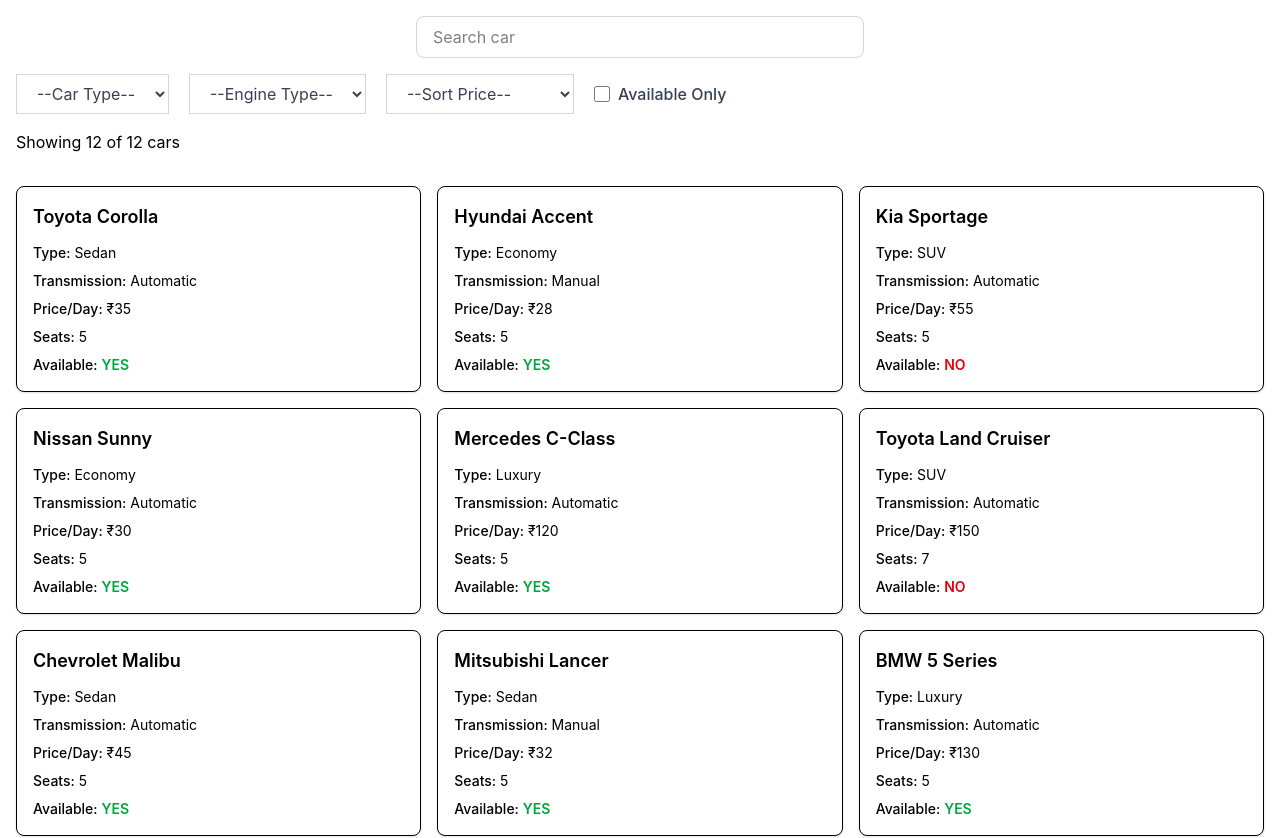
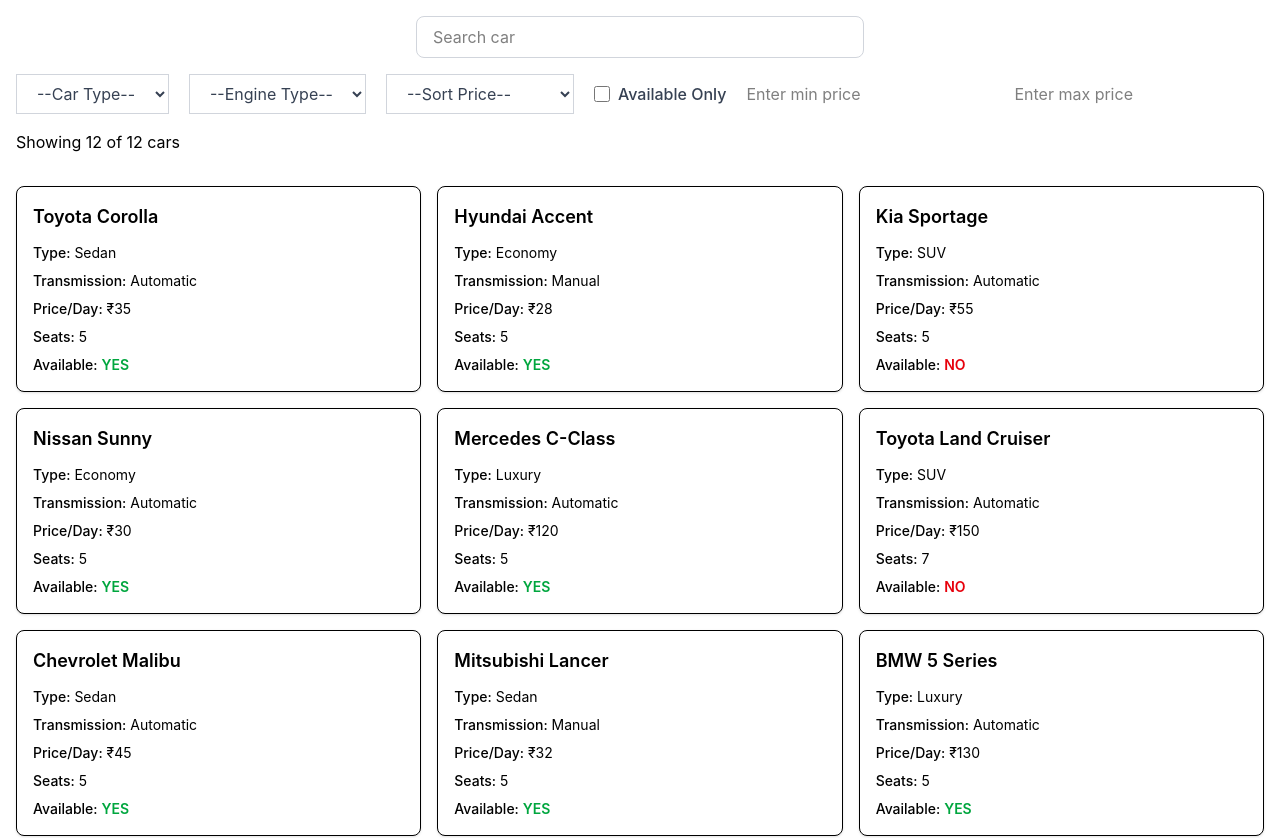
Before and after one commit to Anvitsinghal/Car-Browser-Searchable-Filterable-List-, a React (Vite) app: page / in a window 1280 px wide. Shown: the top 838 px of the page. Built offline with nearby package versions, Linux system fonts and the light colour scheme.

Commit message:
added min price.max price filter

```diff
--- a/src/App.jsx
+++ b/src/App.jsx
@@ -34,6 +34,8 @@
   const [sortprice, selectsortprice] = useState(
     searchParams.get("sortPrice") || ""
   );
+  const [minprice,setminprice]=useState(searchParams.get("minprice")||"")
+   const [maxprice,setmaxprice]=useState(searchParams.get("maxprice")||"")
 
   const updateURL = (key, value) => {
     const newParams = new URLSearchParams(searchParams);
@@ -54,7 +56,8 @@
       transmission === "" &&
       Type === "" &&
       sortprice === "" &&
-      !Available
+      !Available &&
+      minprice=="" && maxprice==""
     ) {
       setData(Cars);
       return;
@@ -73,7 +76,8 @@
           car.type
             .toLowerCase()
             .includes(Type.toLowerCase()) &&
-          (!Available || car.available)
+          (!Available || car.available) &&
+          car.pricePerDay>=(minprice==""?0:minprice) && car.pricePerDay<=(maxprice==""?100000:maxprice)
       );
 
       if (sortprice === "0") {
@@ -101,6 +105,8 @@
     Available,
     sortprice,
     Cars,
+    minprice,
+    maxprice,
   ]);
 
   const resetFilters = () => {
@@ -285,7 +291,8 @@
             </span>
 
           </label>
-
+         <input type="number" value={minprice} onChange={(e)=>{setminprice(e.target.value); updateURL("minprice",e.target.value);}} placeholder="Enter min price"/>
+         <input type="number" value={maxprice} onChange={(e)=>{setmaxprice(e.target.value);  updateURL("maxprice",e.target.value); }} placeholder="Enter max price"/>
         </div>
         <div className="mt-4">
 
```
